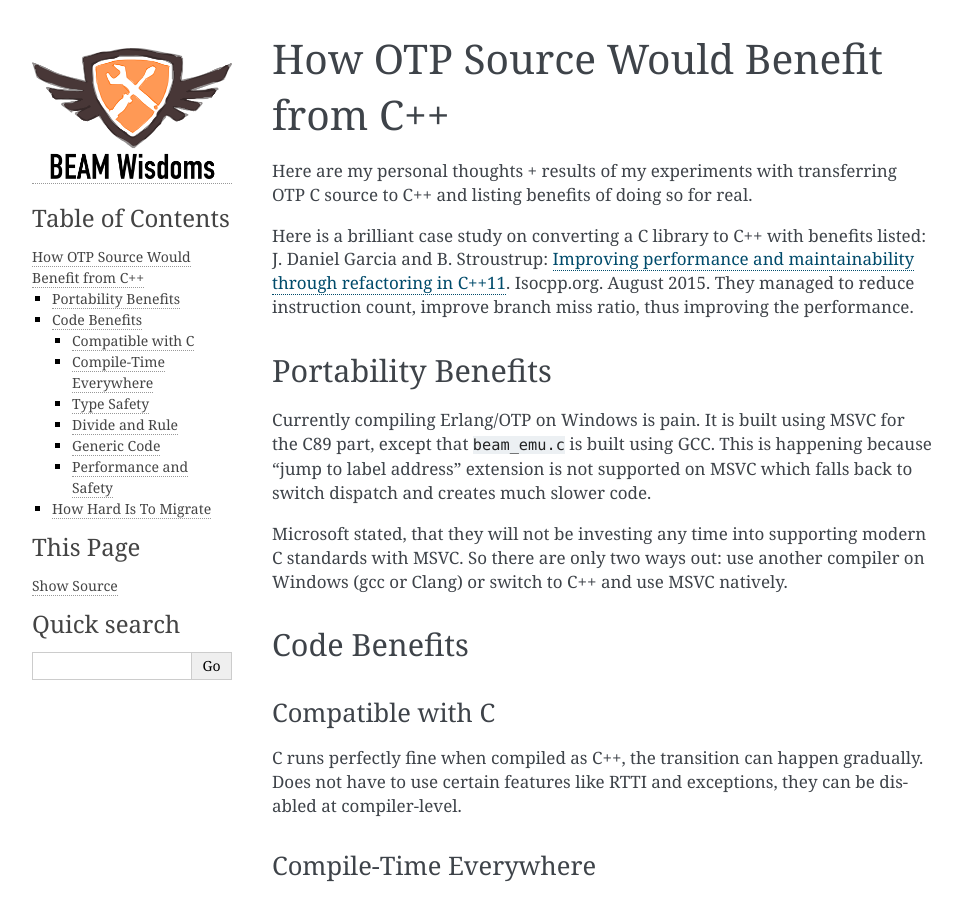
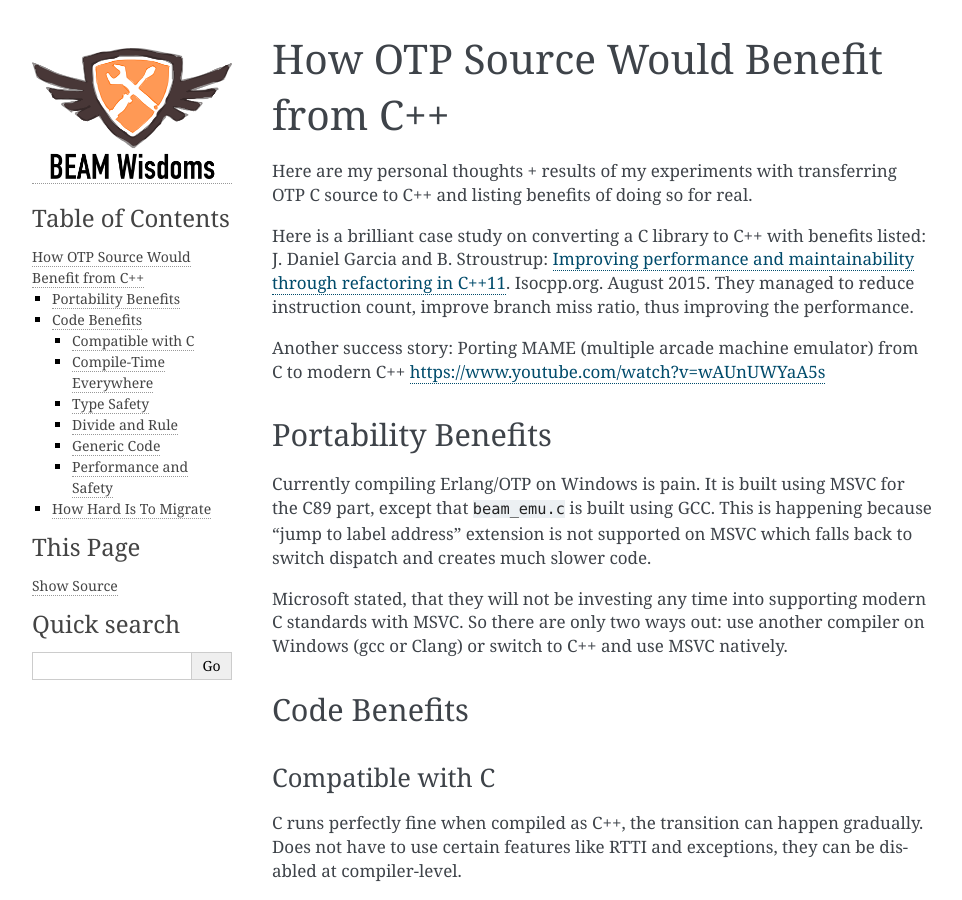
Before and after one commit to kvakvs/beam-wisdoms, a Sphinx documentation site: the page built from docs/source/otp-cpp-ramblings.rst, in a window 1280 px wide and 900 px high. Shown: the whole window, without its empty margins (148-1110 px from the left). Built offline with Sphinx 7.4.7, drawn with Linux system fonts in a browser that asks for light colours.

Commit message:
Update otp-cpp-ramblings.rst
mame

```diff
--- a/docs/source/otp-cpp-ramblings.rst
+++ b/docs/source/otp-cpp-ramblings.rst
@@ -10,6 +10,8 @@ J. Daniel Garcia and B. Stroustrup:
 `Improving performance and maintainability through refactoring in C++11 <http://www.stroustrup.com/improving_garcia_stroustrup_2015.pdf>`_.
 Isocpp.org. August 2015. They managed to reduce instruction count, improve
 branch miss ratio, thus improving the performance.
+
+Another success story: Porting MAME (multiple arcade machine emulator) from C to modern C++ https://www.youtube.com/watch?v=wAUnUWYaA5s
 
 
 Portability Benefits
```
